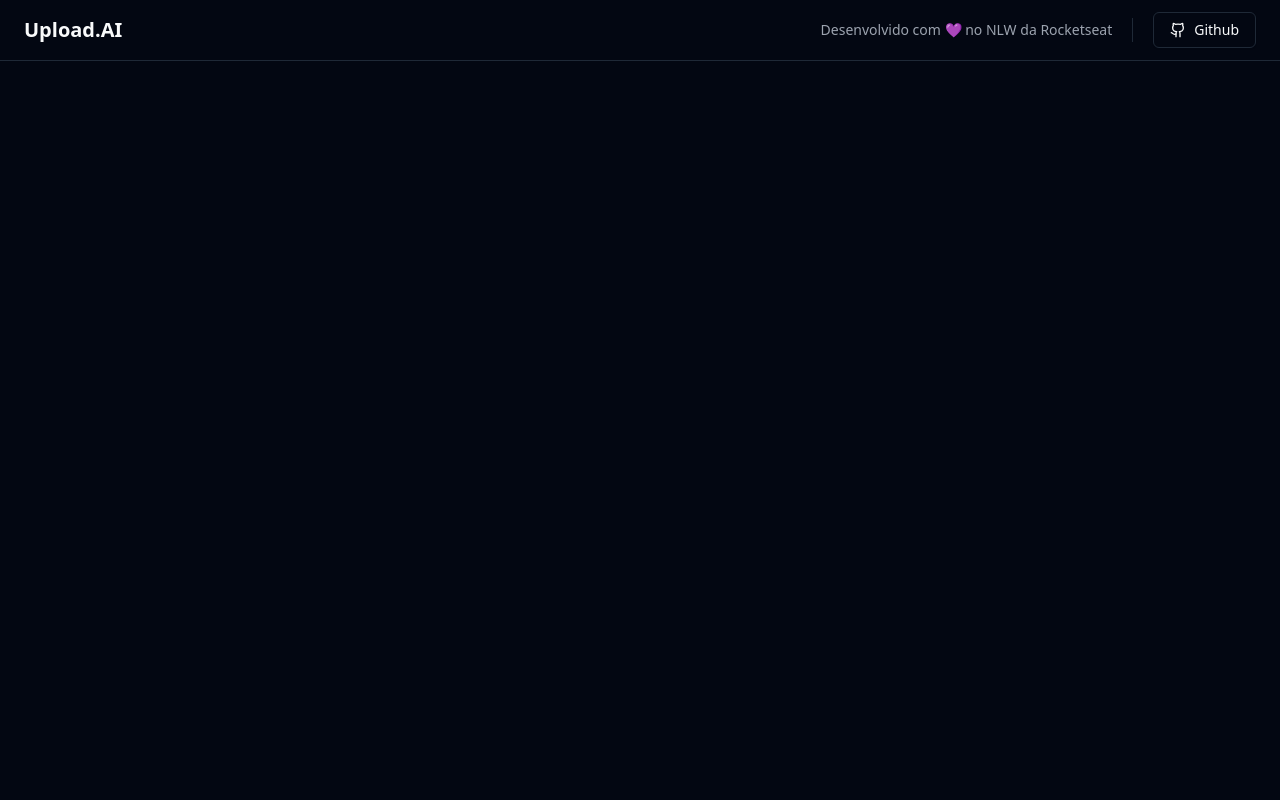
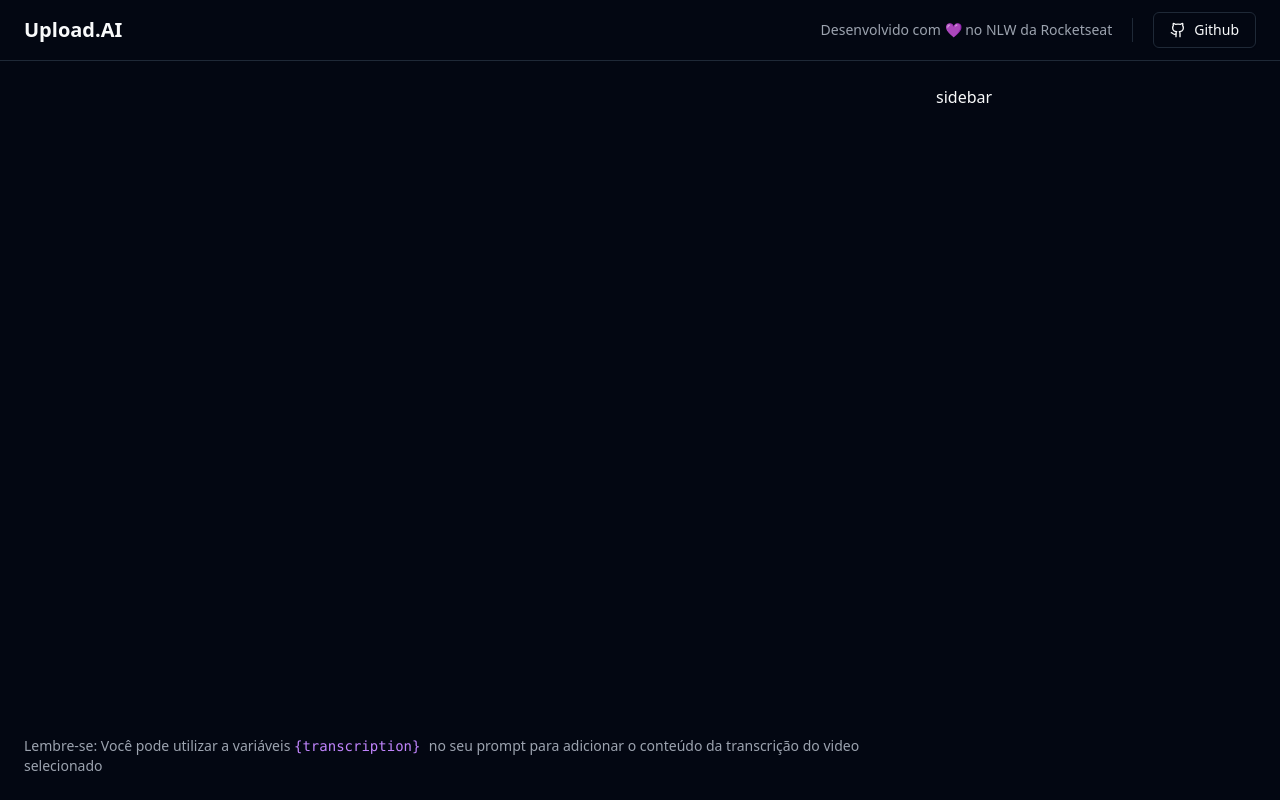
Before and after one commit to Hugovarellaa/nlw-ai-mastery, a React (Vite) app in the folder frontend/: page / in a window 1280 px wide. Built offline with nearby package versions, Linux system fonts and the light colour scheme.

Commit message:
feat: creating the apllication footer

```diff
--- a/frontend/src/App.tsx
+++ b/frontend/src/App.tsx
@@ -4,7 +4,7 @@ import { Separator } from './components/ui/separator'
 
 export function App() {
   return (
-    <div>
+    <div className="flex min-h-screen flex-col">
       <header className="flex w-full items-center justify-between border-b px-6 py-3">
         <h1 className="text-xl font-bold">Upload.AI</h1>
 
@@ -21,6 +21,18 @@ export function App() {
           </Button>
         </nav>
       </header>
+
+      <main className="flex flex-1 gap-6 p-6">
+        <div className="flex flex-1 flex-col gap-4">
+          <div className="grid flex-1 grid-rows-2 gap-4"></div>
+          <p className="text-sm text-muted-foreground">
+            Lembre-se: Você pode utilizar a variáveis{' '}
+            <code className="text-purple-400">{' {transcription} '}</code>no seu
+            prompt para adicionar o conteúdo da transcrição do video selecionado
+          </p>
+        </div>
+        <aside className="w-80">sidebar</aside>
+      </main>
     </div>
   )
 }
```
